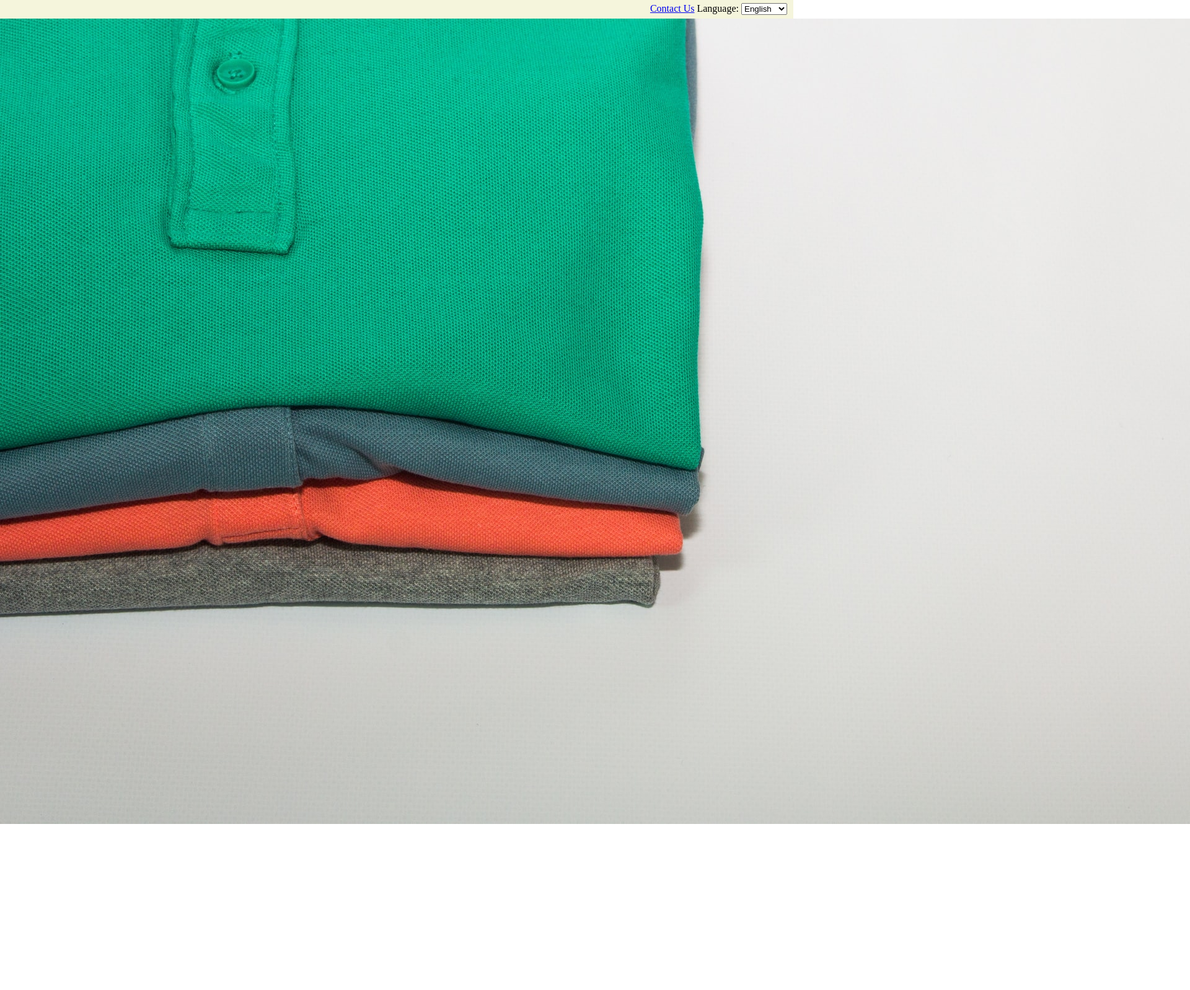
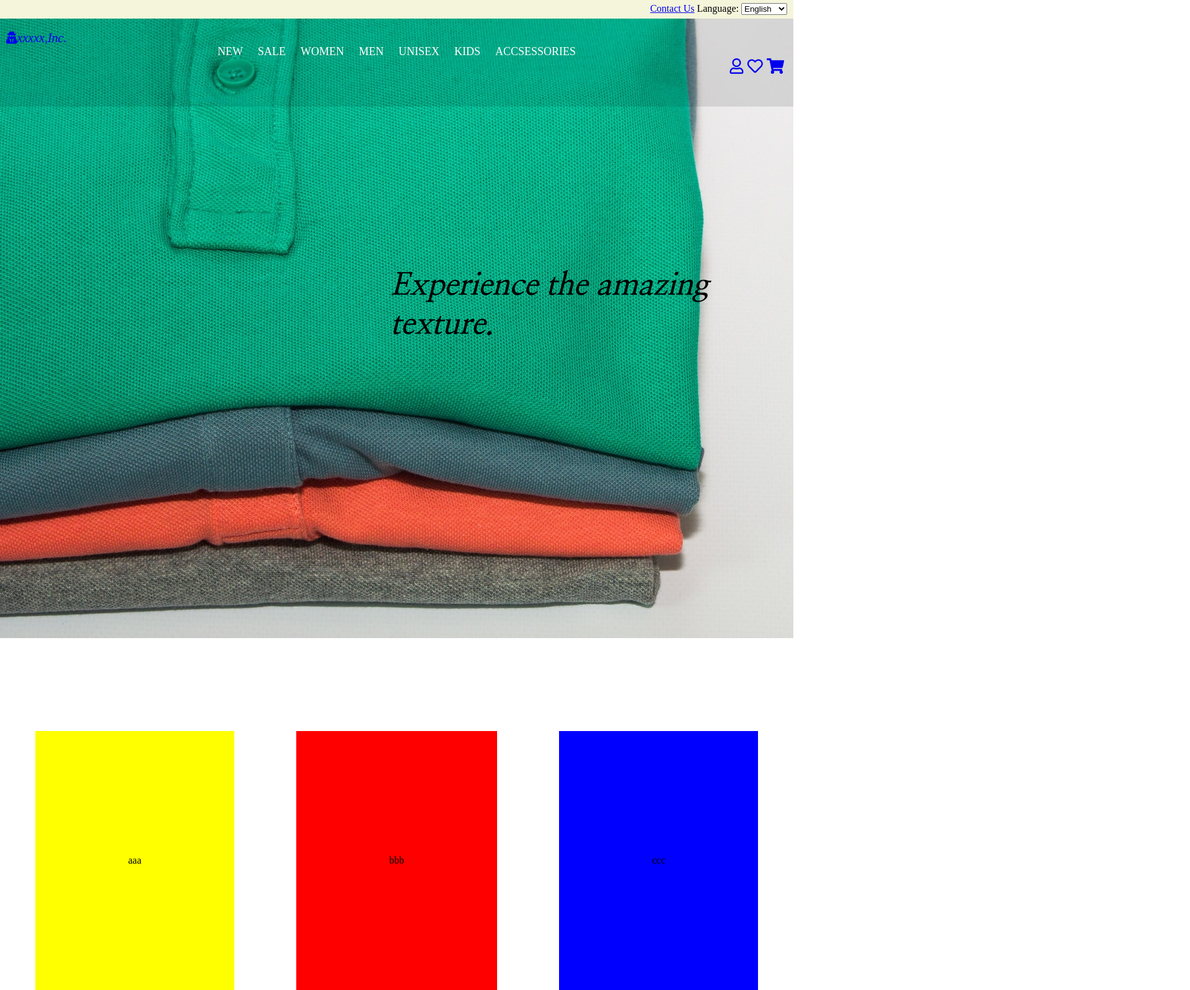
Before and after one commit to BlackStone8960/wadp410_midterm, a plain HTML site: page w3 midterm project/index.html in a window 1280 px wide. Shown: the top 1598 px of the page at 62% size, 1920 px wide, since content can reach past the window. Before the commit the page ends 1334 px from the top, so only its background shows below. Drawn offline with Linux system fonts and the light colour scheme.

Commit message:
updated header

```diff
--- a/w3 midterm project/css/index-style.css
+++ b/w3 midterm project/css/index-style.css
@@ -14,15 +14,25 @@ body {
     margin: 5px 10px;
 }
 
-.header-container {
+header {
+    background-image: url(../img/clothes1.jpeg);
+    height: 1000px;
     position: relative;
 }
 
-header {
-    z-index: 100;
+.explanatnionForImage {
+    position: absolute;
+    padding-left: 630px;
+    padding-top: 400px;
+    font-size: 50px;
+    font-family: 'Nanum Myeongjo', serif;
+    font-style: italic;
 }
 
 .headerBlock {
+    top: 30px;
+    position: fixed;
+    width: 100%;
     background-color: rgb(0, 0, 0, .1);
     padding-top: 10px;
     padding-bottom: 50px;
@@ -32,10 +42,12 @@ header {
 
 .headerBlock:hover {
     background-color: rgba(0, 0, 0, .5);
+    transition: .5s;
 }
 
 .logo {
     margin-top: 10px;
+    margin-left: 10px;
     font-size: 20px;
     font-style: italic;
     z-index: 100;
@@ -50,10 +62,16 @@ header {
     text-align: center;
 }
 
-.navInHeader ul li {
+.headerBlock .navInHeader ul li {
     display: inline;
     padding-left: 10px;
     padding-right: 10px;
+}
+
+.headerBlock .navInHeader ul li a {
+    text-decoration: none;
+    color: white;
+    font-size: 18px;
 }
 
 .navInHeader-icon {
@@ -71,3 +89,35 @@ header {
 .image-container .topClothes {
     z-index: 0;
 }
+
+.trandingClothes {
+
+}
+
+.trandingClothes .container-tranding {
+    position: relative;
+    display: flex;
+    justify-content: center;
+    margin-top: 150px;
+}
+
+.trandingClothes .container-tranding .tranding1 {
+    background-color: yellow;
+    padding: 200px 150px;
+    margin-left: 50px;
+    margin-right: 50px;
+}
+
+.trandingClothes .container-tranding .tranding2 {
+    background-color:red;
+    padding: 200px 150px;
+    margin-left: 50px;
+    margin-right: 50px;
+}
+
+.trandingClothes .container-tranding .tranding3 {
+    background-color:blue;
+    padding: 200px 150px;
+    margin-left: 50px;
+    margin-right: 50px;
+}
--- a/w3 midterm project/index.html
+++ b/w3 midterm project/index.html
@@ -4,7 +4,12 @@
     <meta charset="UTF-8">
     <meta name="viewport" content="width=device-width, initial-scale=1.0">
     <link rel="stylesheet" href="css/index-style.css">
+    <link rel="stylesheet" href="css/common.css">
+
     <link href="https://use.fontawesome.com/releases/v5.6.1/css/all.css" rel="stylesheet">
+    <link rel="preconnect" href="https://fonts.gstatic.com">
+    <link href="https://fonts.googleapis.com/css2?family=Nanum+Myeongjo:wght@700&display=swap" rel="stylesheet">
+
     <title>xxxxxxx</title>
 </head>
 <body>
@@ -18,7 +23,6 @@
             </select>
         </nav>
     </div>
-    <div class="header-container">
     <header>
         <div class="headerBlock">
             <div class="logo">
@@ -41,12 +45,21 @@
                 <a href="#"><i class="fas fa-shopping-cart"></i></a>
             </nav>
         </div>
+        <div class="explanatnionForImage">
+            <p>Experience the amazing texture.</p>
+        </div>
     </header>
-        <div class="image-container">
-            <img class="topClothes" src="img/clothes1.jpeg" alt="T-shirt">
+
+    <div class="trandingClothes">
+        <div class="container-tranding">
+            <div class="tranding1">aaa
+            </div>
+            <div class="tranding2">bbb
+            </div>
+            <div class="tranding3">ccc
+            </div>
         </div>
     </div>
 
-
 </body>
 </html>
```
Also changed, not shown: 2 other files. Lines whose indentation alone changed are shown as unchanged.
